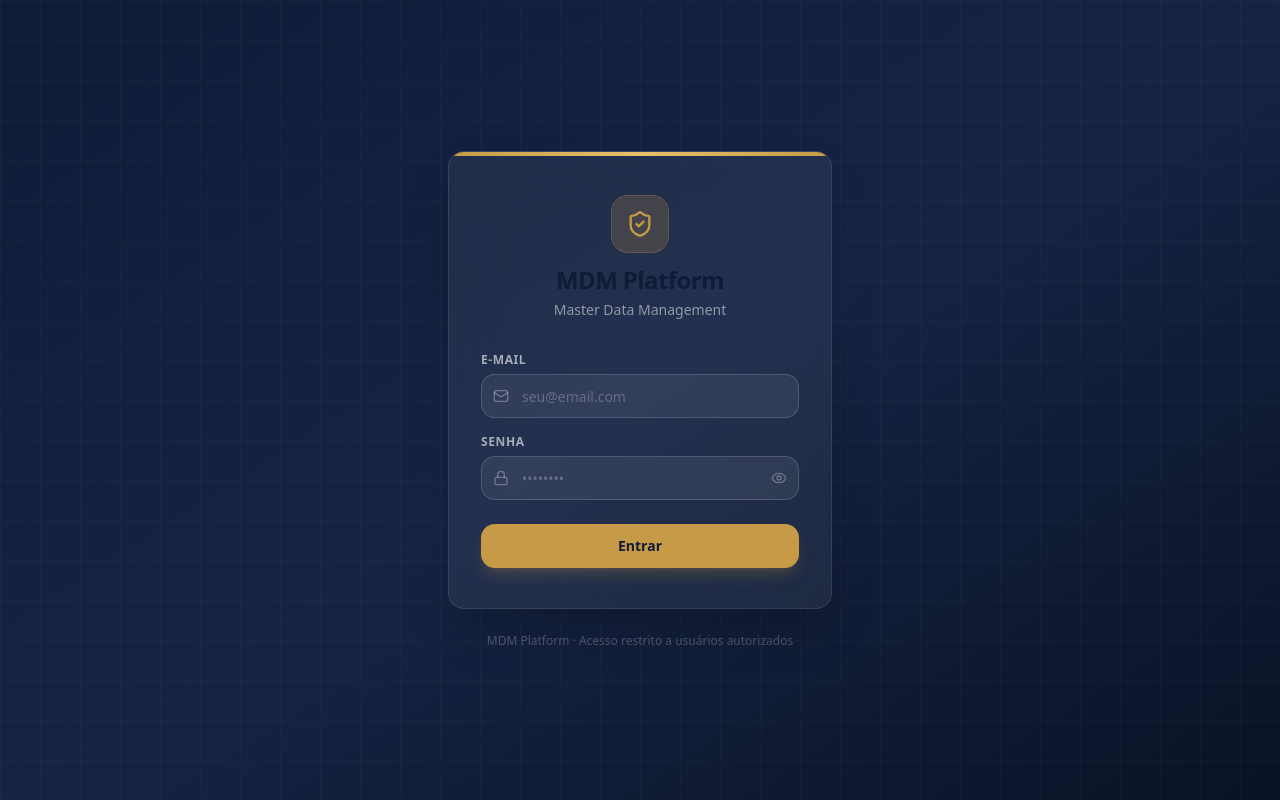
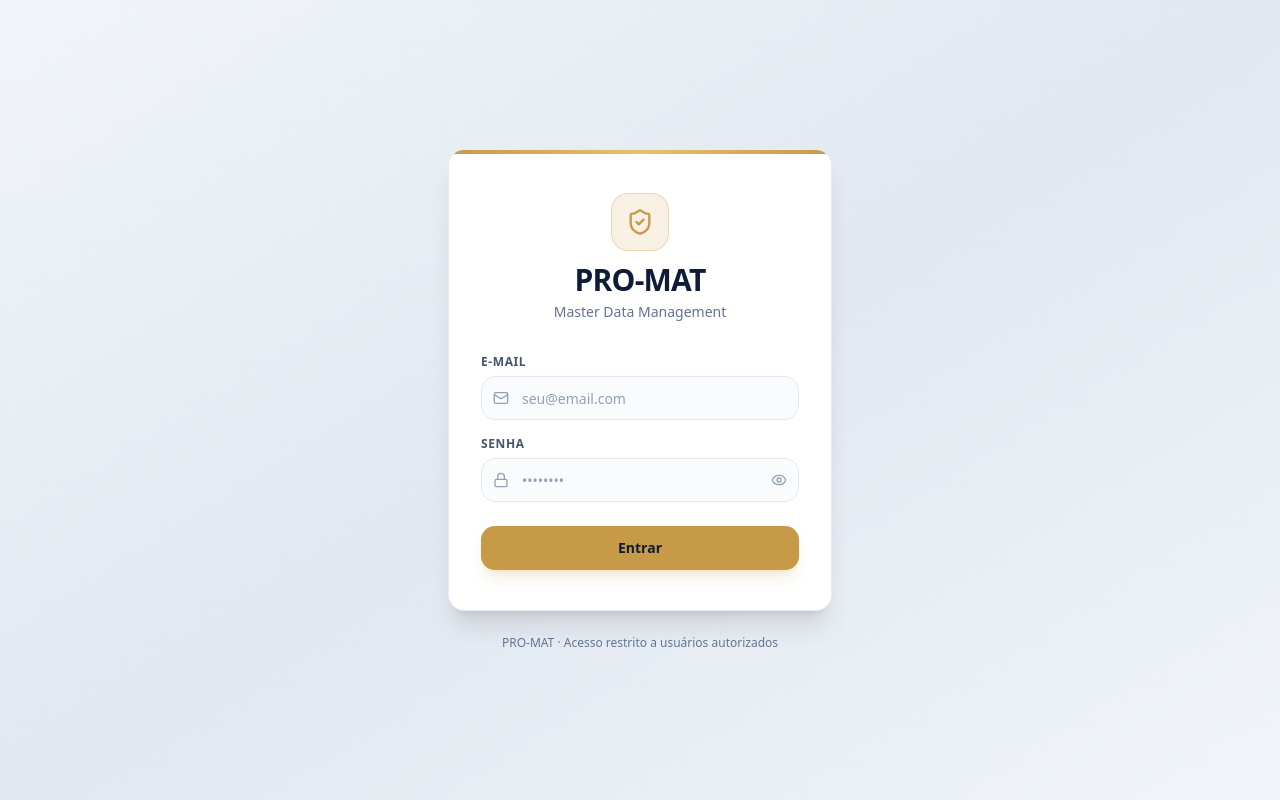
Before and after one commit to marcopriore/MasterData, a Next.js app in the folder web/: page /login in a window 1280 px wide. Built offline with nearby package versions, Linux system fonts and the light colour scheme; no server answers.

Commit message:
fix: isolamento tenant no GET /api/pdm e /api/workflows + frontend enviando token nas chamadas de PDM

```diff
--- a/web/app/database/page.tsx
+++ b/web/app/database/page.tsx
@@ -316,10 +316,11 @@ export default function DatabasePage() {
   }, [accessToken, page, limit, appliedSearch, appliedStatus, appliedPdm, appliedErpFilter, appliedDateFrom, appliedDateTo])
 
   useEffect(() => {
-    apiGet<PDMTemplate[]>('/api/pdm')
+    if (!accessToken) return
+    apiGetWithAuth<PDMTemplate[]>('/api/pdm', accessToken)
       .then((list) => setPdms(list ?? []))
       .catch(() => setPdms([]))
-  }, [])
+  }, [accessToken])
 
   useEffect(() => {
     fetchMaterials()
--- a/web/app/login/page.tsx
+++ b/web/app/login/page.tsx
@@ -57,34 +57,34 @@ export default function LoginPage() {
   }
 
   return (
-    <div className="min-h-screen flex items-center justify-center bg-gradient-to-br from-[#0F1C38] via-[#162444] to-[#0a1225] p-4">
+    <div className="min-h-screen flex items-center justify-center bg-gradient-to-br from-slate-100 via-slate-200 to-slate-100 p-4">
       {/* Subtle grid overlay */}
       <div
-        className="pointer-events-none fixed inset-0 opacity-[0.04]"
+        className="pointer-events-none fixed inset-0 opacity-[0.06]"
         style={{
           backgroundImage:
-            'linear-gradient(rgba(255,255,255,.6) 1px, transparent 1px), linear-gradient(90deg, rgba(255,255,255,.6) 1px, transparent 1px)',
+            'linear-gradient(rgba(100,116,139,.15) 1px, transparent 1px), linear-gradient(90deg, rgba(100,116,139,.15) 1px, transparent 1px)',
           backgroundSize: '40px 40px',
         }}
       />
 
       <div className="relative w-full max-w-sm">
-        {/* Card */}
-        <div className="rounded-2xl border border-white/10 bg-white/[0.06] backdrop-blur-xl shadow-2xl overflow-hidden">
+        {/* Card branco */}
+        <div className="rounded-2xl border border-slate-200/80 bg-white shadow-xl overflow-hidden">
           {/* Gold top accent bar */}
           <div className="h-1 w-full bg-gradient-to-r from-[#C69A46] via-[#e8c06a] to-[#C69A46]" />
 
           <div className="px-8 py-10 space-y-8">
             {/* Logo / Brand */}
             <div className="flex flex-col items-center gap-3 text-center">
-              <div className="flex h-14 w-14 items-center justify-center rounded-2xl bg-[#C69A46]/20 ring-1 ring-[#C69A46]/40">
+              <div className="flex h-14 w-14 items-center justify-center rounded-2xl bg-[#C69A46]/15 ring-1 ring-[#C69A46]/40">
                 <ShieldCheck className="size-7 text-[#C69A46]" />
               </div>
               <div>
-                <h1 className="text-2xl font-bold tracking-tight text-white">
-                  MDM Platform
+                <h1 className="text-3xl font-bold tracking-tight text-slate-800">
+                  PRO-MAT
                 </h1>
-                <p className="mt-1 text-sm text-white/50">
+                <p className="mt-1 text-sm text-slate-500">
                   Master Data Management
                 </p>
               </div>
@@ -96,12 +96,12 @@ export default function LoginPage() {
               <div className="space-y-1.5">
                 <label
                   htmlFor="email"
-                  className="block text-xs font-semibold uppercase tracking-wider text-white/60"
+                  className="block text-xs font-semibold uppercase tracking-wider text-slate-600"
                 >
                   E-mail
                 </label>
                 <div className="relative">
-                  <Mail className="pointer-events-none absolute left-3 top-1/2 size-4 -translate-y-1/2 text-white/30" />
+                  <Mail className="pointer-events-none absolute left-3 top-1/2 size-4 -translate-y-1/2 text-slate-400" />
                   <input
                     id="email"
                     type="email"
@@ -110,10 +110,10 @@ export default function LoginPage() {
                     onChange={(e) => setEmail(e.target.value)}
                     placeholder="seu@email.com"
                     className={cn(
-                      'h-11 w-full rounded-xl border bg-white/[0.07] pl-10 pr-4 text-sm text-white placeholder:text-white/25',
+                      'h-11 w-full rounded-xl border bg-slate-50/80 pl-10 pr-4 text-sm text-slate-800 placeholder:text-slate-400',
                       'outline-none transition-all',
-                      'focus:border-[#C69A46]/60 focus:bg-white/[0.10] focus:ring-2 focus:ring-[#C69A46]/20',
-                      error ? 'border-red-400/60' : 'border-white/15'
+                      'focus:border-[#C69A46]/60 focus:bg-white focus:ring-2 focus:ring-[#C69A46]/20',
+                      error ? 'border-red-400' : 'border-slate-200'
                     )}
                   />
                 </div>
@@ -123,12 +123,12 @@ export default function LoginPage() {
               <div className="space-y-1.5">
                 <label
                   htmlFor="password"
-                  className="block text-xs font-semibold uppercase tracking-wider text-white/60"
+                  className="block text-xs font-semibold uppercase tracking-wider text-slate-600"
                 >
                   Senha
                 </label>
                 <div className="relative">
-                  <Lock className="pointer-events-none absolute left-3 top-1/2 size-4 -translate-y-1/2 text-white/30" />
+                  <Lock className="pointer-events-none absolute left-3 top-1/2 size-4 -translate-y-1/2 text-slate-400" />
                   <input
                     id="password"
                     type={showPassword ? 'text' : 'password'}
@@ -137,16 +137,16 @@ export default function LoginPage() {
                     onChange={(e) => setPassword(e.target.value)}
                     placeholder="••••••••"
                     className={cn(
-                      'h-11 w-full rounded-xl border bg-white/[0.07] pl-10 pr-11 text-sm text-white placeholder:text-white/25',
+                      'h-11 w-full rounded-xl border bg-slate-50/80 pl-10 pr-11 text-sm text-slate-800 placeholder:text-slate-400',
                       'outline-none transition-all',
-                      'focus:border-[#C69A46]/60 focus:bg-white/[0.10] focus:ring-2 focus:ring-[#C69A46]/20',
-                      error ? 'border-red-400/60' : 'border-white/15'
+                      'focus:border-[#C69A46]/60 focus:bg-white focus:ring-2 focus:ring-[#C69A46]/20',
+                      error ? 'border-red-400' : 'border-slate-200'
                     )}
                   />
                   <button
                     type="button"
                     onClick={() => setShowPassword((v) => !v)}
-                    className="absolute right-3 top-1/2 -translate-y-1/2 text-white/30 hover:text-white/60 transition-colors"
+                    className="absolute right-3 top-1/2 -translate-y-1/2 text-slate-400 hover:text-slate-600 transition-colors"
                     tabIndex={-1}
                     aria-label={showPassword ? 'Ocultar senha' : 'Mostrar senha'}
                   >
@@ -161,7 +161,7 @@ export default function LoginPage() {
 
               {/* Error message */}
               {error && (
-                <p className="rounded-lg border border-red-400/30 bg-red-500/10 px-3 py-2 text-xs text-red-300">
+                <p className="rounded-lg border border-red-300 bg-red-50 px-3 py-2 text-xs text-red-700">
                   {error}
                 </p>
               )}
@@ -192,8 +192,8 @@ export default function LoginPage() {
         </div>
 
         {/* Footer */}
-        <p className="mt-6 text-center text-xs text-white/25">
-          MDM Platform · Acesso restrito a usuários autorizados
+        <p className="mt-6 text-center text-xs text-slate-500">
+          PRO-MAT · Acesso restrito a usuários autorizados
         </p>
       </div>
     </div>
--- a/web/app/page.tsx
+++ b/web/app/page.tsx
@@ -229,9 +229,6 @@ export default function DashboardPage() {
         </div>
         <div>
           <h1 className="text-xl font-bold text-foreground">{greeting}</h1>
-          <p className="text-sm text-muted-foreground">
-            Visão geral do sistema · MDM Platform v1.9
-          </p>
         </div>
       </div>
 
--- a/web/app/request/page.tsx
+++ b/web/app/request/page.tsx
@@ -110,21 +110,23 @@ export default function NewMaterialRequestPage() {
     }
   }, [user?.name])
 
-  // Fetch PDM templates on mount
+  // Fetch PDM templates on mount (requires auth for tenant filtering)
   useEffect(() => {
+    if (!accessToken) return
     setPdmsLoading(true)
-    apiGet<PDMTemplate[]>('/api/pdm')
+    apiGetWithAuth<PDMTemplate[]>('/api/pdm', accessToken)
       .then(setPdms)
       .catch((e: unknown) => toast.error((e as Error)?.message ?? 'Erro ao carregar PDMs'))
       .finally(() => setPdmsLoading(false))
-  }, [])
+  }, [accessToken])
 
   // Fetch full PDM template + attributes when a PDM is selected (entering Phase 2)
   useEffect(() => {
-    if (selectedPdm == null) { setAttributes([]); return }
+    if (selectedPdm == null || !accessToken) { setAttributes([]); return }
     setAttributesLoading(true)
-    apiGet<{ id: number; name: string; internal_code: string; attributes: Attribute[] }>(
-      `/api/pdm/${selectedPdm}`
+    apiGetWithAuth<{ id: number; name: string; internal_code: string; attributes: Attribute[] }>(
+      `/api/pdm/${selectedPdm}`,
+      accessToken
     )
       .then((pdm) => {
         const sorted = [...pdm.attributes].sort((a, b) => a.order - b.order)
@@ -149,7 +151,7 @@ export default function NewMaterialRequestPage() {
       })
       .catch((e: unknown) => toast.error((e as Error)?.message ?? 'Erro ao carregar atributos'))
       .finally(() => setAttributesLoading(false))
-  }, [selectedPdm])
+  }, [selectedPdm, accessToken])
 
   const selectedPdmTemplate = pdms.find((p) => p.id === selectedPdm) ?? null
 
```
Also changed, not shown: 1 other file (tests, documents, lock files or other folders).
